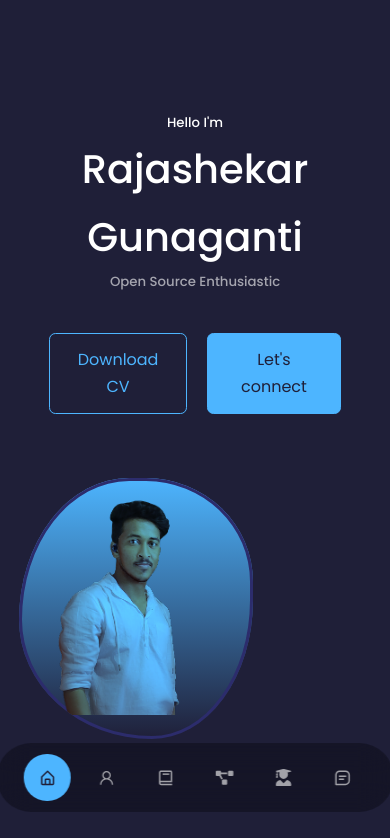
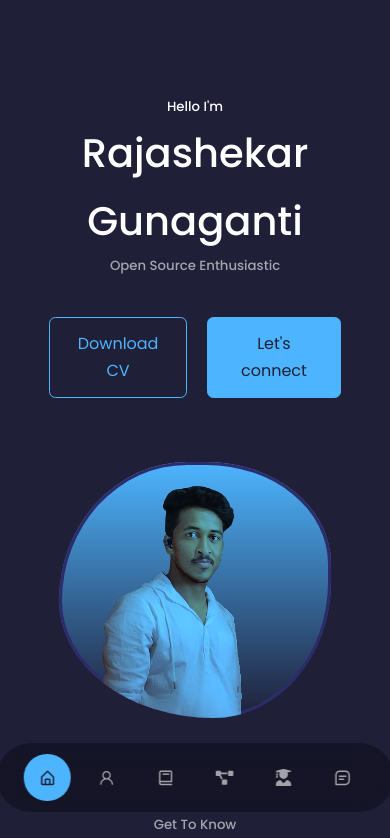
Before and after one commit to RAJASHEKARGUNAGANTI/myportfolio, a React (Create React App) app: page / in a window 390 px wide. Shown: the top 838 px of the page. Built offline with nearby package versions, Linux system fonts and the light colour scheme.

Commit message:
some changes in header media query

```diff
--- a/src/components/header/header.css
+++ b/src/components/header/header.css
@@ -1,6 +1,6 @@
 header{
     height: 100hv;
-    padding-top: 7rem;
+    padding-top: 6rem;
     overflow: hidden;
 }
 .header__container{
@@ -65,10 +65,7 @@ header{
     padding: 5rem 1.5rem 1.5rem 1.5rem; */
 
 }
-.me image{
-    position: relative;
-    display: none;
-}
+
 /*====== ANIMATION =============*/
 @keyframes profile_animation {
     0%{
@@ -104,12 +101,19 @@ header{
     header{
         height: 100%;
     }
-    .me {
-        width: 80%;
-        height: 80%;
-    }
     .header__socials,
     .scroll__down{
         display: none;
-    };
+    }
+    .me{
+        width: 17rem;
+        height: 16rem;
+        position:relative;
+        left: calc(50% - 8.5rem);
+    }
+    /* .header{
+        height: 100hv;
+        padding-top: 2rem;
+        overflow: hidden;
+    } */
 }
```
